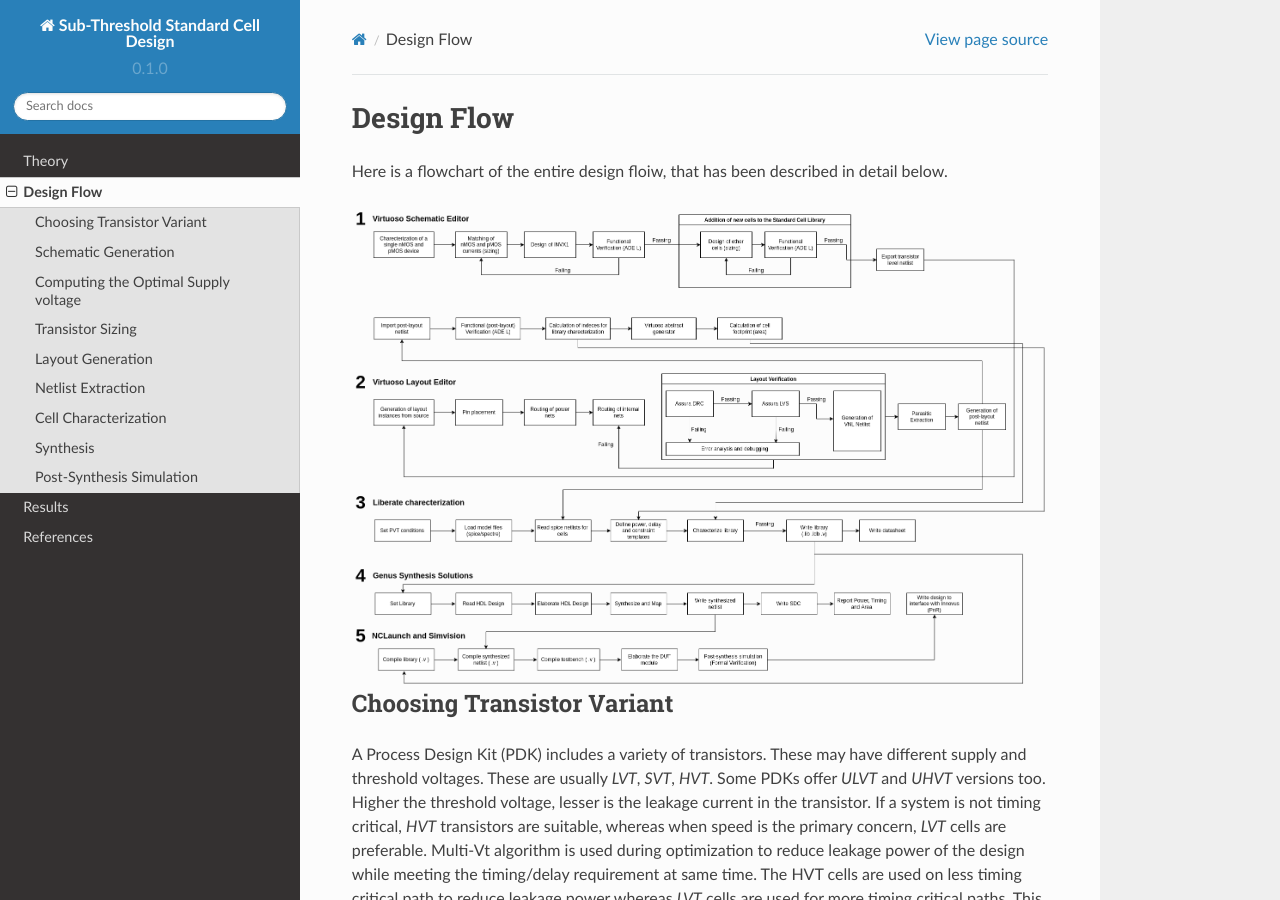
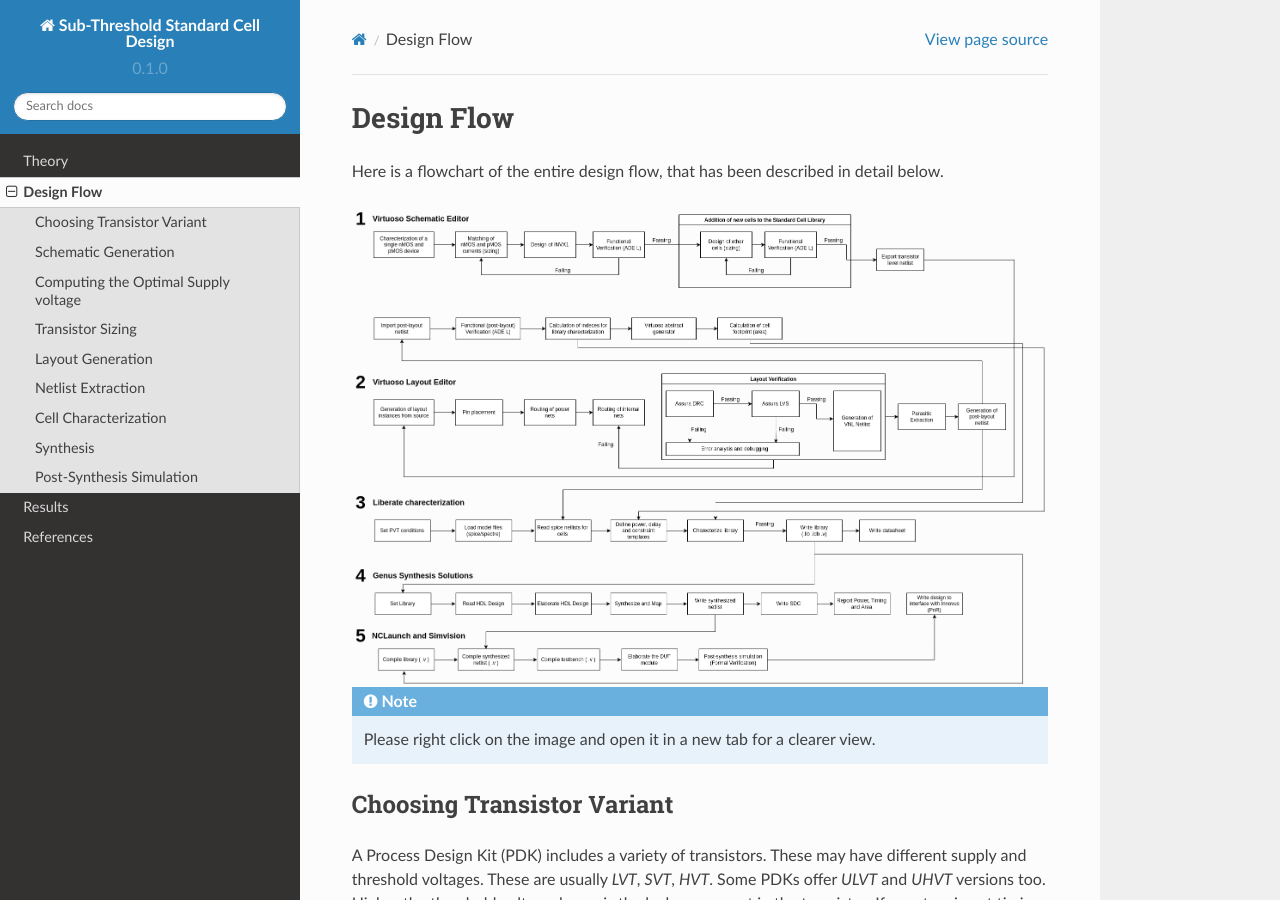
Before and after one commit to CHIPS-PESU/subvt, a Sphinx documentation site: the page built from docs/source/Designflow.rst, in a window 1280 px wide and 900 px high. Built offline with Sphinx 7.4.7 and the Read the Docs theme 2.0.0, drawn with Linux system fonts in a browser that asks for light colours.

Commit message:
Corrercted typo in designflow

```diff
--- a/docs/source/Designflow.rst
+++ b/docs/source/Designflow.rst
@@ -1,10 +1,13 @@
 Design Flow
 ========
 
-Here is a flowchart of the entire design floiw, that has been described in detail below.
+Here is a flowchart of the entire design flow, that has been described in detail below.
 
 .. image:: assets/latest.png
    :align: center
+
+.. note::
+   Please right click on the image and open it in a new tab for a clearer view.
 
 Choosing Transistor Variant
 ---------------------------
```
